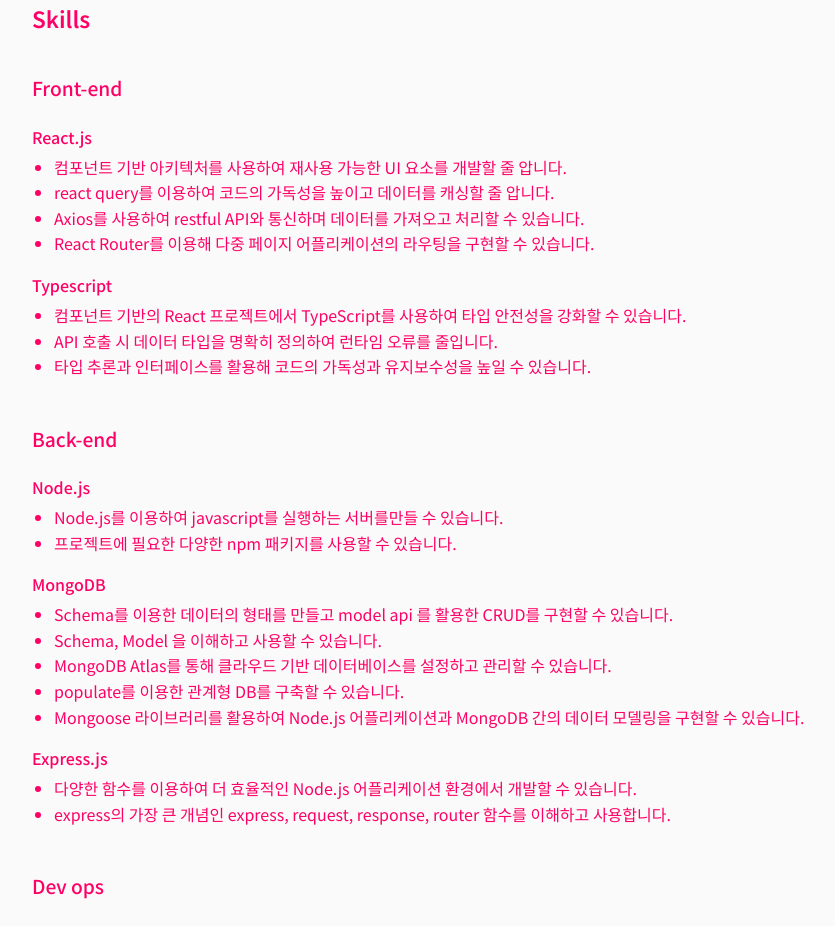
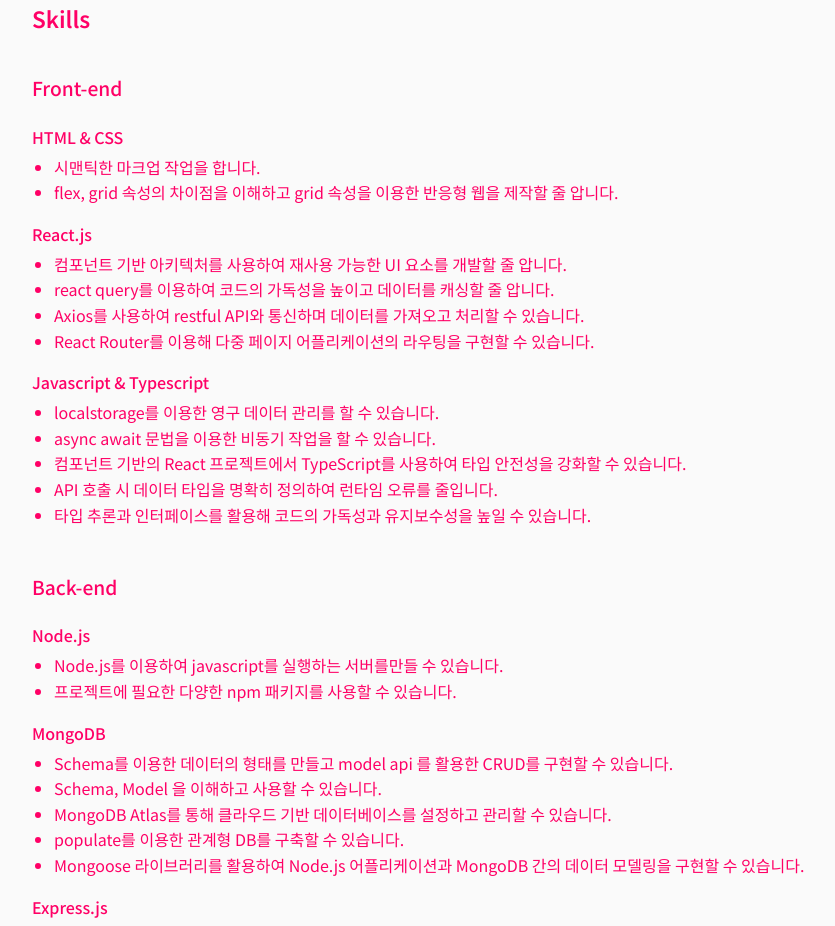
Before and after one commit to hijunglit/hijung-portfolio-ver02, a React (Create React App) app: page /about in a window 1280 px wide. Shown: the part 980-1906 px from the top of the page, without its empty margins (83-918 px from the left). Built offline with nearby package versions, Linux system fonts and the light colour scheme.

Commit message:
update about

```diff
--- a/src/screens/About.tsx
+++ b/src/screens/About.tsx
@@ -191,6 +191,16 @@ function About() {
               <SkillsCategory>Front-end</SkillsCategory>
               <SkillsList>
                 <Skill>
+                  <SkillName>HTML & CSS</SkillName>
+                  <Abilities>
+                    <li>시맨틱한 마크업 작업을 합니다.</li>
+                    <li>
+                      flex, grid 속성의 차이점을 이해하고 grid 속성을 이용한
+                      반응형 웹을 제작할 줄 압니다.
+                    </li>
+                  </Abilities>
+                </Skill>
+                <Skill>
                   <SkillName>React.js</SkillName>
                   <Abilities>
                     <li>
@@ -212,8 +222,14 @@ function About() {
                   </Abilities>
                 </Skill>
                 <Skill>
-                  <SkillName>Typescript</SkillName>
+                  <SkillName>Javascript & Typescript</SkillName>
                   <Abilities>
+                    <li>
+                      localstorage를 이용한 영구 데이터 관리를 할 수 있습니다.
+                    </li>
+                    <li>
+                      async await 문법을 이용한 비동기 작업을 할 수 있습니다.
+                    </li>
                     <li>
                       컴포넌트 기반의 React 프로젝트에서 TypeScript를 사용하여
                       타입 안전성을 강화할 수 있습니다.
```
